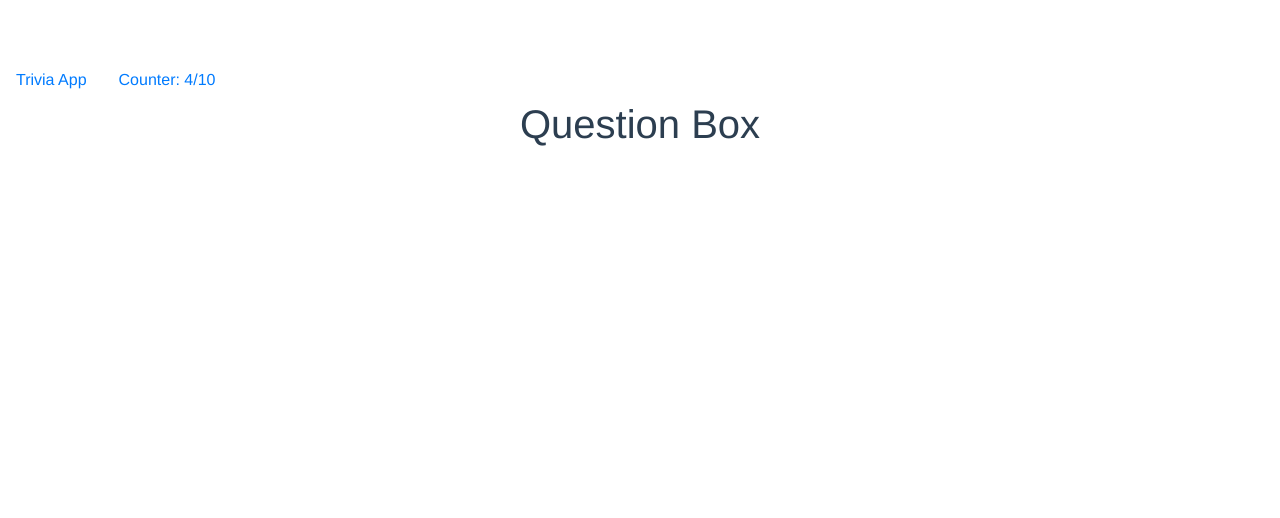
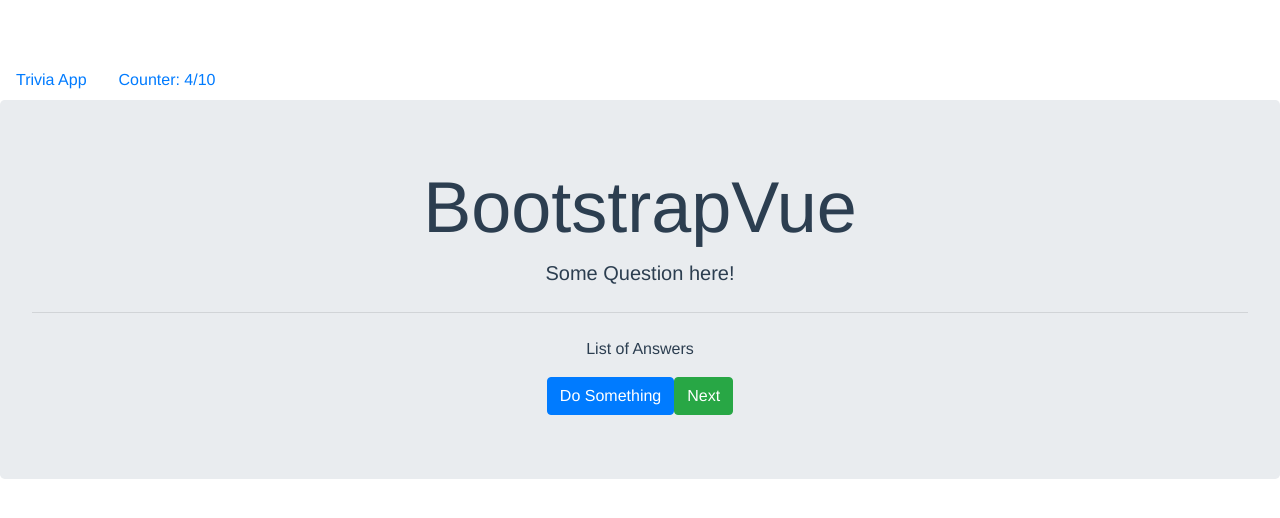
Before and after one commit to adrdev10/TriviaApp, a Vue app: page / in a window 1280 px wide. Shown: the top 518 px of the page. Built offline with nearby package versions, Linux system fonts and the light colour scheme.

Commit message:
Boostrap jumbotron added to the UI

```diff
--- a/src/components/QuestionBox.vue
+++ b/src/components/QuestionBox.vue
@@ -1,3 +1,20 @@
 <template>
-    <h1>Question Box</h1>
+  <div>
+    <b-jumbotron>
+      <template slot="header">BootstrapVue</template>
+
+      <template slot="lead">
+        Some Question here!
+      </template>
+
+      <hr class="my-4" />
+
+      <p>
+        List of Answers
+      </p>
+
+      <b-button variant="primary" href="#">Do Something</b-button>
+      <b-button variant="success" href="#">Next</b-button>
+    </b-jumbotron>
+  </div>
 </template>
```
